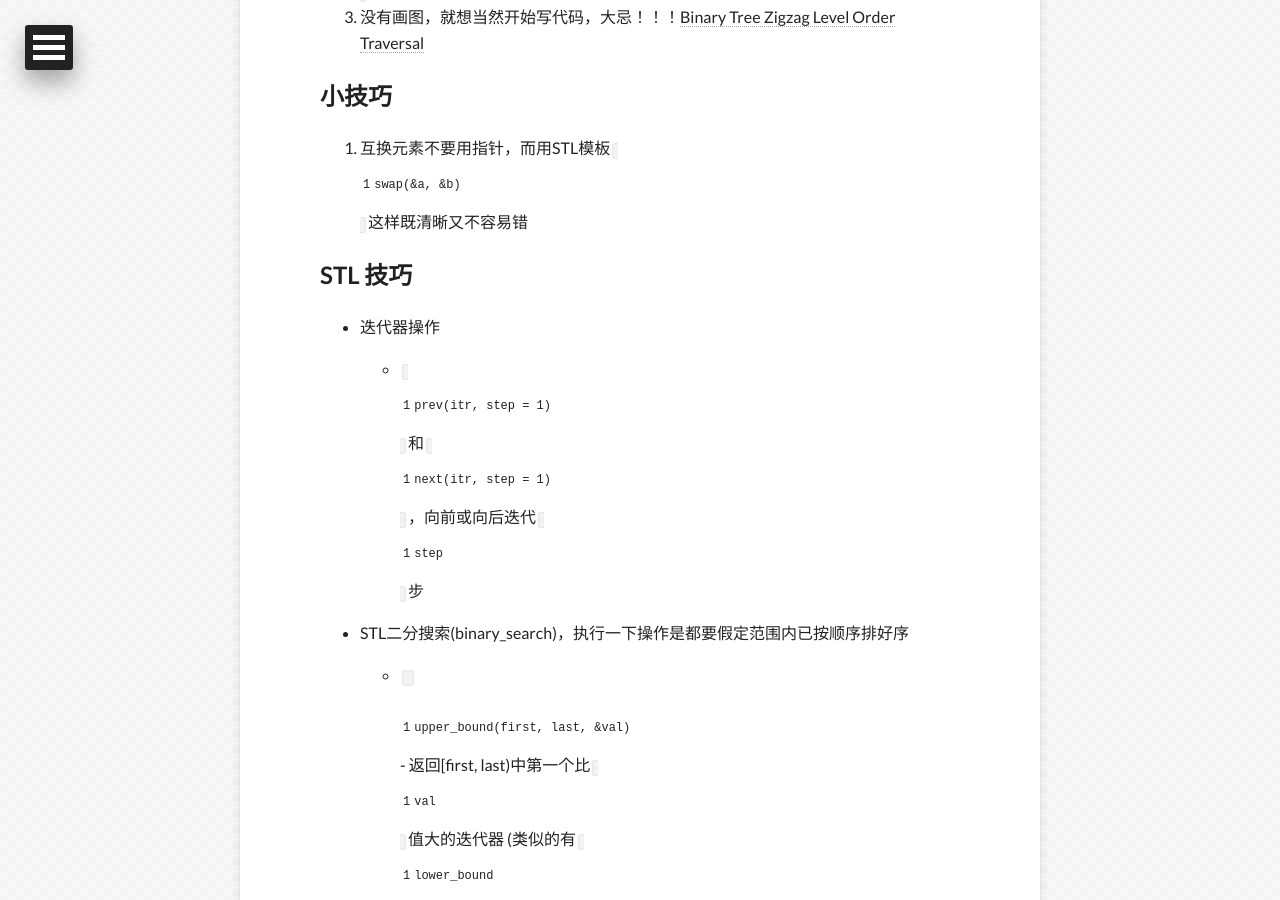
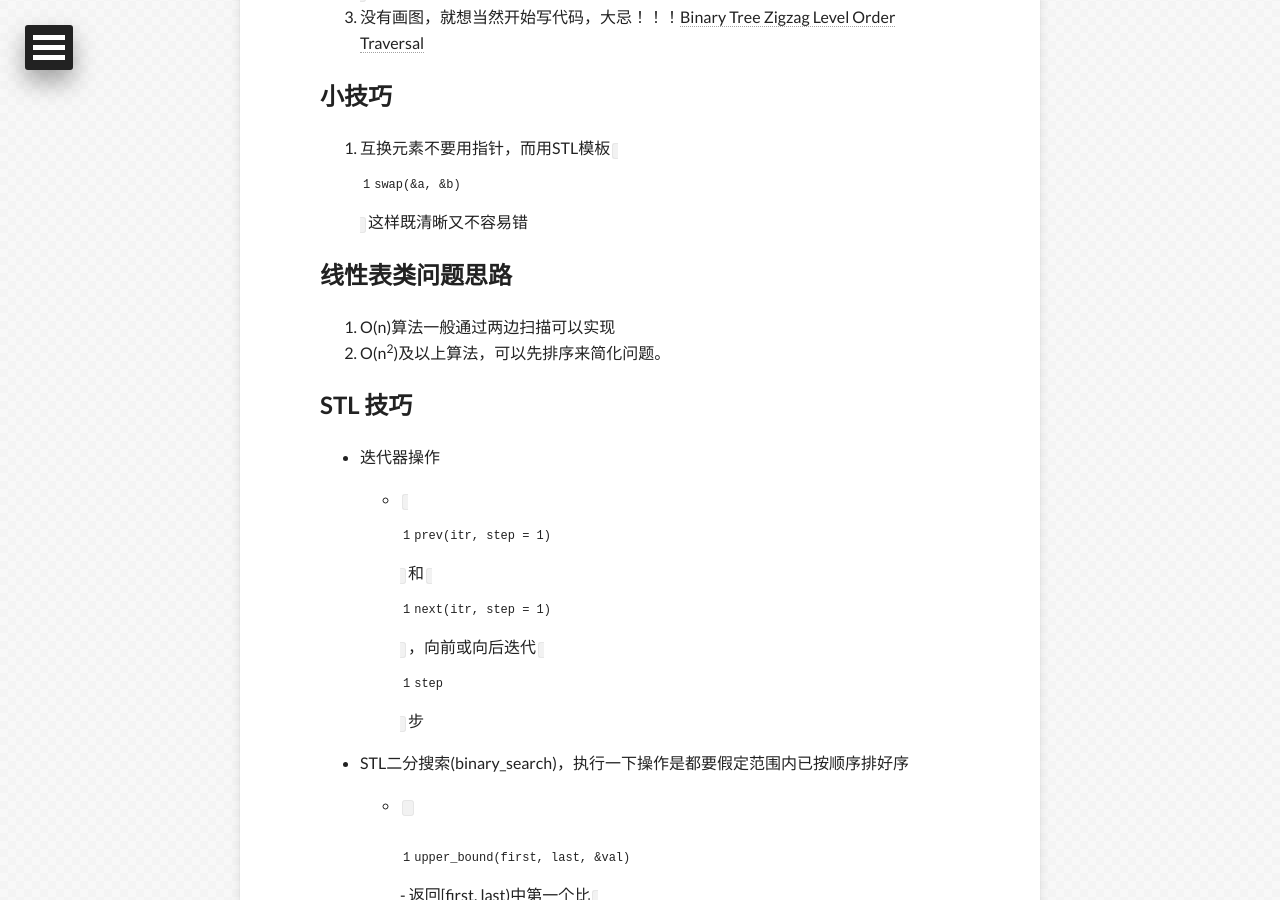
Before and after one commit to Jacksunwei/dairy, a Jekyll site: the page built from _posts/2014-01-30-cheet-sheet.md, in a window 1280 px wide and 900 px high, scrolled down 1015 px. Built offline with Jekyll 4.4.1, drawn with Linux system fonts in a browser that asks for light colours; nearby versions of some CDN libraries; comment, search, counter and statistics services are not loaded.

Commit message:
update post

```diff
--- a/_posts/2014-01-30-cheet-sheet.md
+++ b/_posts/2014-01-30-cheet-sheet.md
@@ -21,6 +21,10 @@ share: true
 ## 小技巧 ##
 1. 互换元素不要用指针，而用STL模板`swap(&a, &b)`这样既清晰又不容易错
 
+## 线性表类问题思路 ##
+1. O(n)算法一般通过两边扫描可以实现
+2. O(n<sup>2</sup>)及以上算法，可以先排序来简化问题。
+
 
 ## STL 技巧 ##
 
```
